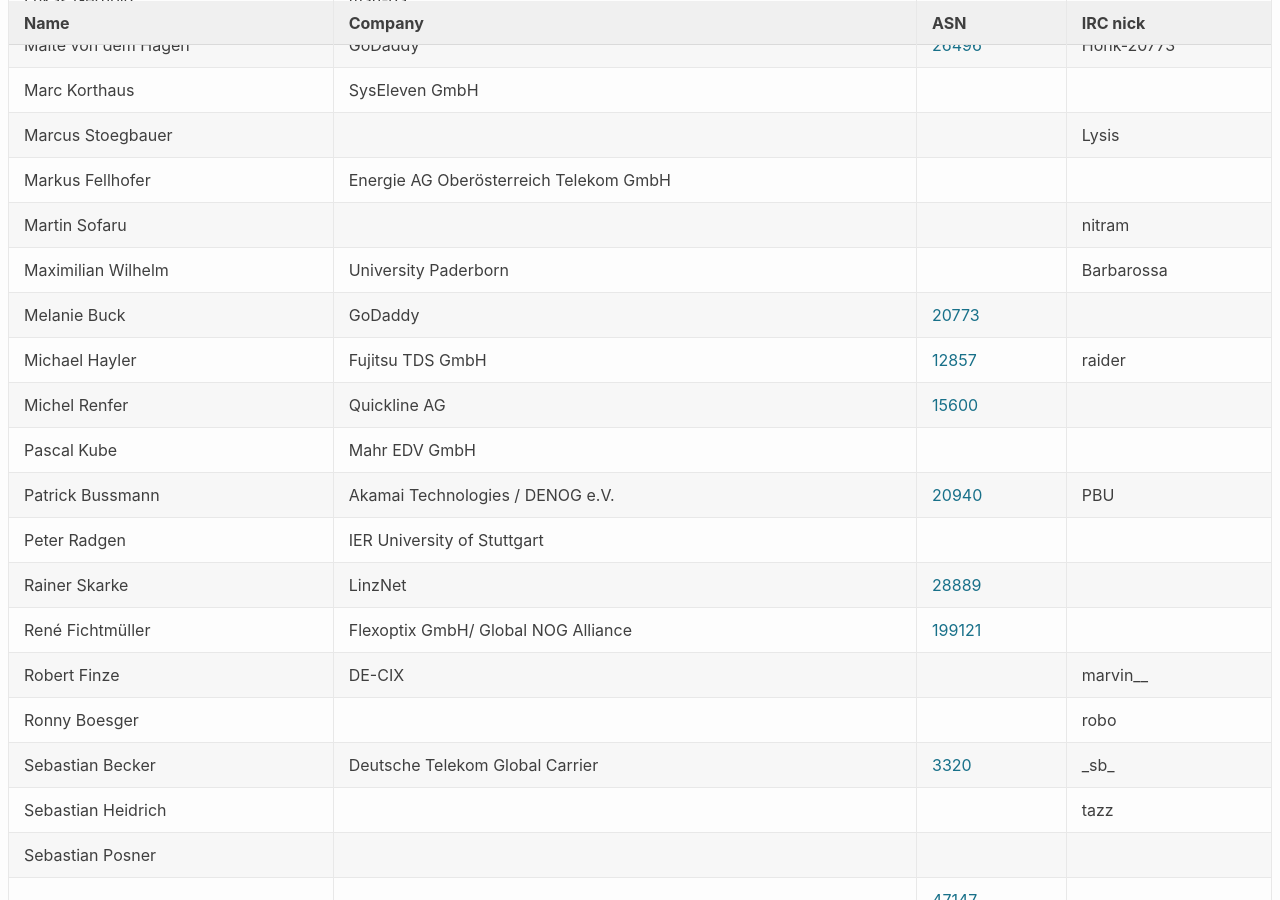
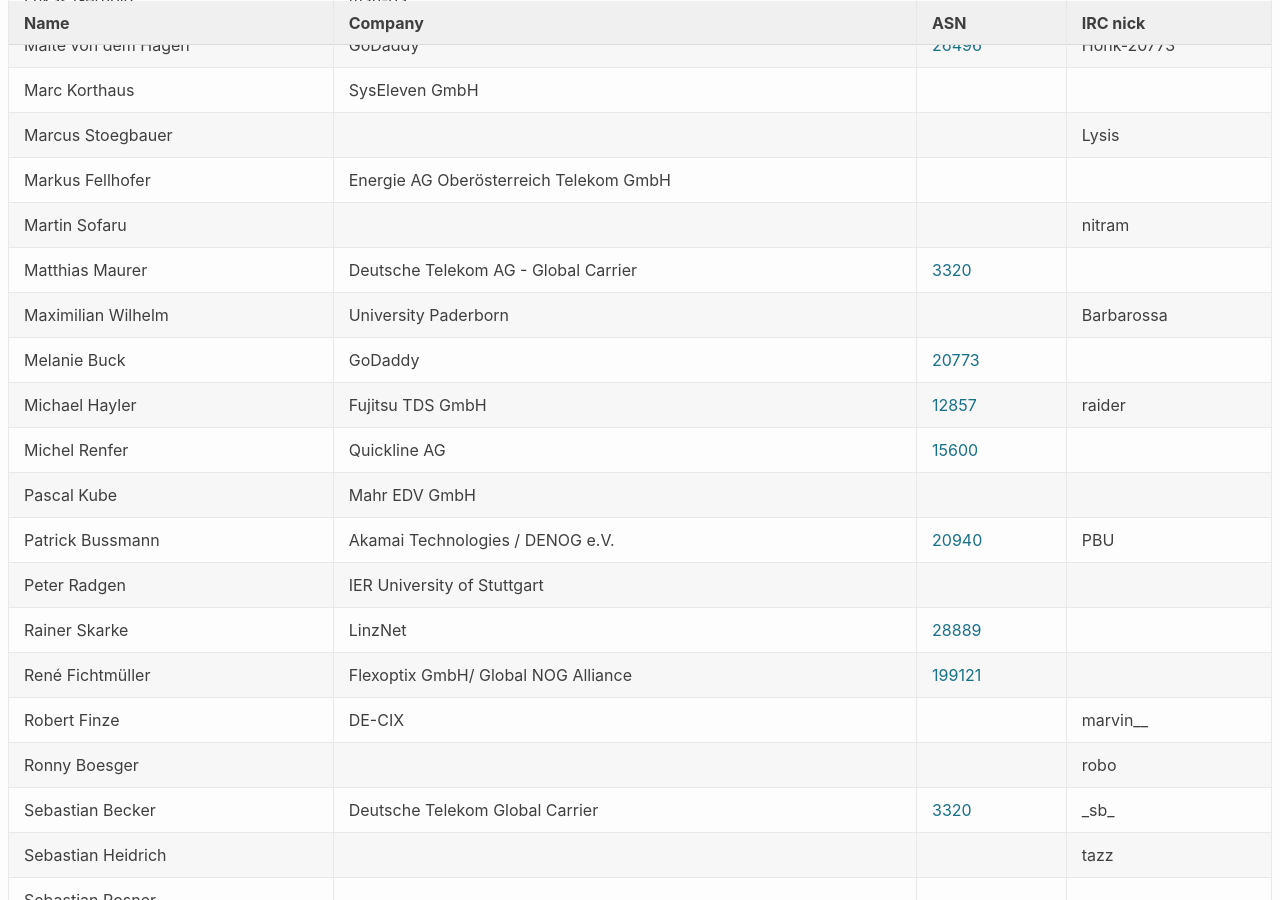
Before and after one commit to denog/pretix-attendeelist, a Jekyll site: the page built from index.markdown, in a window 1280 px wide and 900 px high, scrolled down 1474 px. Built offline with Jekyll 4.4.1, drawn with Linux system fonts in a browser that asks for light colours.

Commit message:
Latest data: Mon Mar 22 16:03:03 UTC 2021

```diff
--- a/_data/attendees_meetup_leader_2021-01.json
+++ b/_data/attendees_meetup_leader_2021-01.json
@@ -216,6 +216,12 @@
     "asn": null
   },
   {
+    "name": "Matthias Maurer",
+    "company": "Deutsche Telekom AG - Global Carrier",
+    "irc": null,
+    "asn": "3320"
+  },
+  {
     "name": "Maximilian Wilhelm",
     "company": "University Paderborn",
     "irc": "Barbarossa",
```
